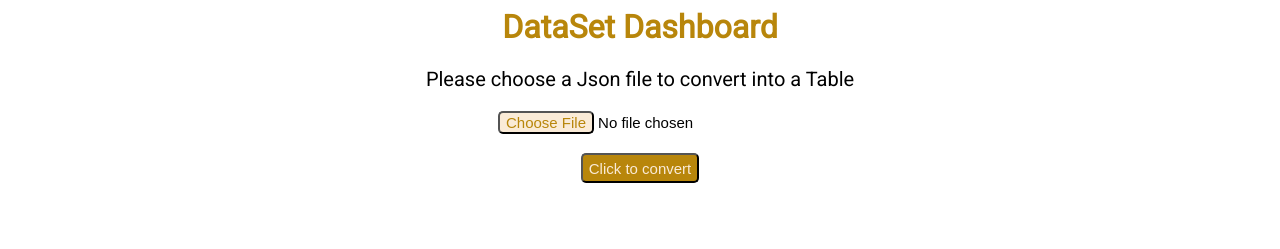
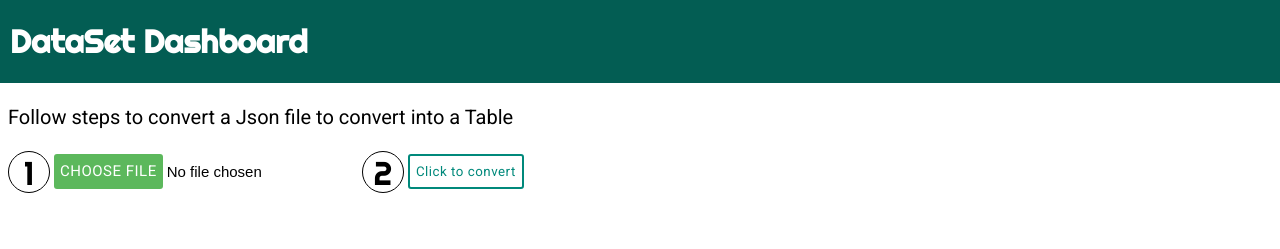
Before and after one commit to vxtals/csp586-dashboard, a plain HTML site: page index.html in a window 1280 px wide. Drawn offline with Linux system fonts and the light colour scheme.

Commit message:
General restyling.

```diff
--- a/css/style.css
+++ b/css/style.css
@@ -1,25 +1,66 @@
 @import url('https://fonts.googleapis.com/css?family=Roboto');
+@import url('https://fonts.googleapis.com/css?family=Righteous');
 
 body{
     background: white;
     font-family: 'Roboto', sans-serif;
+    margin-top: 85px;
+    overflow-y: scroll;
+}
+
+header{
+    font-family: 'Righteous', sans-serif;
+    position: fixed;
+    top: 0;
+    left: 0;
+    width: 100vw;
+    padding-left: 10px;
+    background-color: #035d53;
+    color: white;
 }
 
 h1{
-    color:darkgoldenrod;
+    /*color:darkgoldenrod;*/
+    color: white;
+}
+
+.visible-steps{
+    max-height: 200px;
+    transition: max-height 0.5s ease-in;
+}
+
+.hidden-steps{
+    max-height: 0px;
+    overflow: hidden;
+    transition: max-height 0.5s ease-out;
+}
+
+#newDatasetBtn{
+    font-family: 'Roboto', sans-serif;
+    text-align: center;
+    letter-spacing: .5px;
+    border-radius: 0;
+    cursor: pointer;
+    border-width: 0;
+    border-radius: 3px;
+    color: #fff;
+    background-color: #5cb85c;
+    height: 35px;
+    text-transform: uppercase;
+    transition: height 0.5s;
+    margin-bottom: 5px;
+}
+
+#newDatasetBtn.hidden-button{
+    height: 0;
+    border: 0;
+    margin: 0;
+    padding: 0;
+    overflow: hidden;
 }
 
 .subtitle{
     font-size: 20px;
-}
-
-button{
-    background-color: darkgoldenrod;
-    color:antiquewhite;
-    outline-color: antiquewhite;
-    font-size: 15px;
-    height: 30px;
-    border-radius: 5px;
 }
 
 #datasetFile{
@@ -27,11 +68,42 @@ button{
 }
 
 #datasetFile::-webkit-file-upload-button {
-    color: darkgoldenrod;
-    border: 1px solid arkgoldenrod;
-    border-radius: 5px;
-    background: antiquewhite;
-    font-size: 15px;
+    font-family: 'Roboto', sans-serif;
+    text-align: center;
+    letter-spacing: .5px;
+    border-radius: 0;
+    cursor: pointer;
+    border-width: 0;
+    border-radius: 3px;
+    color: #fff;
+    background-color: #5cb85c;
+    height: 35px;
+    text-transform: uppercase;
+}
+
+#addDatasetBtn{
+    height: 35px;
+}
+
+.project-step{
+    display: inline-block;
+    border: 1px solid;
+    height: 40px;
+    width: 40px;
+    border-radius: 40px;
+    text-align: center;
+    vertical-align: middle;
+}
+
+
+.project-step>span{
+    font-family: 'Righteous', sans-serif;
+    font-size: 33px;
+}
+
+.convert-file, .upFile{
+    display: inline;
+    margin-right: 20px;
 }
 
 #parentHolder {
@@ -92,9 +164,14 @@ tbody tr:nth-child(even) {
     background-color: #f7f7f7;
 }
 
+.filtersControls > button{
+    height: 17px;
+}
+
 #rowCounter{
     margin-left: 15px;
     font-weight: bold;
+    vertical-align: middle;
 }
 
 .filterInstruction{
@@ -112,7 +189,7 @@ tbody tr:nth-child(even) {
     max-height: 0;
     padding: 0 5px 0px 5px;
     box-shadow: 0 10px 20px rgba(0,0,0,0.19), 0 6px 6px rgba(0,0,0,0.23);
-    transition: max-height 1s ease-out, padding 1s;
+    transition: max-height 1s ease-out, padding 1s, box-shadow 1s;
 }
 
 .visible-filters{
@@ -162,12 +239,17 @@ tbody tr:nth-child(even) {
     background-color: rgba(173, 73, 28, 0.92);
 }
 
+#columnsCheckers{
+    display: inline;
+}
+
 .apply-filter-btn{
     color: #00897B;
     background-color: #fff;
     border-color: #00897B;
     border-radius: 3px;
     border: 2px solid;
+    height: 27px;
 }
 
 .apply-filter-btn:hover{
--- a/index.html
+++ b/index.html
@@ -7,20 +7,29 @@
     <script src="js/libraries/dataframe.js"></script>
 </head>
 <body>
-    <center>
+    <header>
         <h1>DataSet Dashboard</h1>
-        <p class="subtitle">Please choose a Json file to convert into a Table</p>
+    </header>
+    <button id="newDatasetBtn" class="hidden-button">New dataset</button>
+    <div id="startSteps" class="visible-steps">
+        <p class="subtitle">Follow steps to convert a Json file to convert into a Table</p>
         <form>
             <div class="upFile">
+                <div class="project-step">
+                    <span>1</span>
+                </div>
                 <input type="file" id="datasetFile" accept=".json">
             </div>
-            <br>
-            <div>
-                <button id="addDatasetBtn">Click to convert</button>
+            <div class="convert-file">
+                <div class="project-step">
+                    <span>2</span>
+                </div>
+                <button id="addDatasetBtn" class="project-btn apply-filter-btn">Click to convert</button>
             </div>
         </form>
+    </div>
     <div id="parentHolder"></div>
-    </center>
+    <div class="filtersControls">
         <button id="showFilterBtn" class="project-btn display-filter-btn" hidden>SHOW FILTERS</button>
         <button id="hideFilterBtn" class="project-btn display-filter-btn" hidden>HIDE FILTERS</button>
         <button id="resetFiltersBtn" class="project-btn reset-filter-btn" hidden>RESET</button>
@@ -29,6 +38,7 @@
             <button id="undoBtn" class="project-btn display-filter-btn" hidden>UNDO</button>
             <button id="redoBtn" class="project-btn display-filter-btn" hidden>REDO</button>
         </span>
+    </div>
     <div id="filterContainer" class="hidden-filters">
         <div class="columnFilter">
             <p class="filterInstruction">Select columns to show:</p>
--- a/js/main.js
+++ b/js/main.js
@@ -23,6 +23,12 @@ window.onload = function() {
         filterContainer.className = 'hidden-filters';
         document.getElementById('showFilterBtn').hidden = false;
         document.getElementById('hideFilterBtn').hidden = true;
+    };
+
+    document.getElementById("newDatasetBtn").onclick = function(e) {
+        e.preventDefault();
+        document.getElementById("newDatasetBtn").className="hidden-button"
+        document.getElementById("startSteps").className = "";
     };
 
     document.getElementById("undoBtn").onclick = function(e) {
@@ -99,6 +105,8 @@ function addDataset(){
             setColumnSelectorValue(dataset);
             setColumnSelectorDate(dataset);
             setColumnSelectorRange(dataset);
+            document.getElementById("startSteps").className = "hidden-steps";
+            document.getElementById("newDatasetBtn").className = "";
         }
     }else{
         alert("You must to select a file!");
```
Lines whose indentation alone changed are shown as unchanged.
